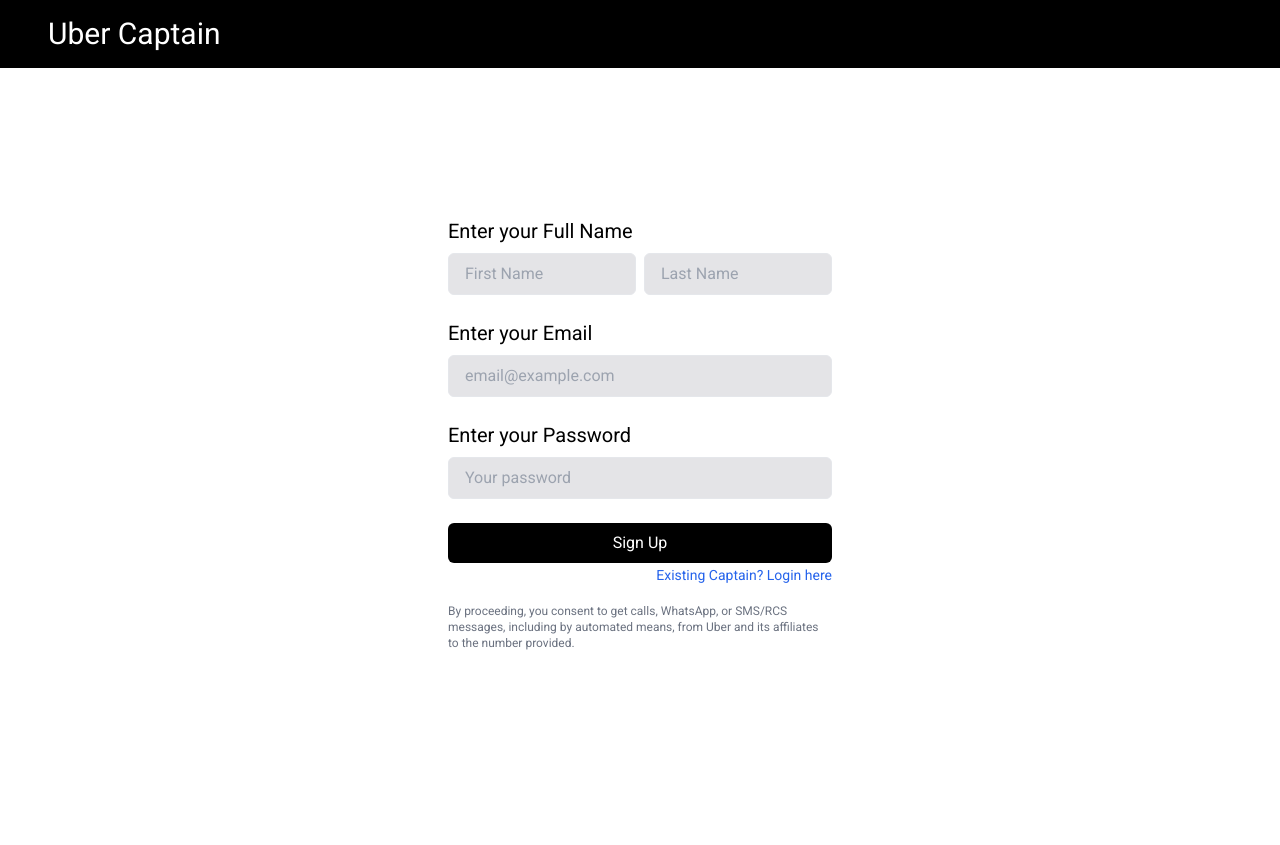
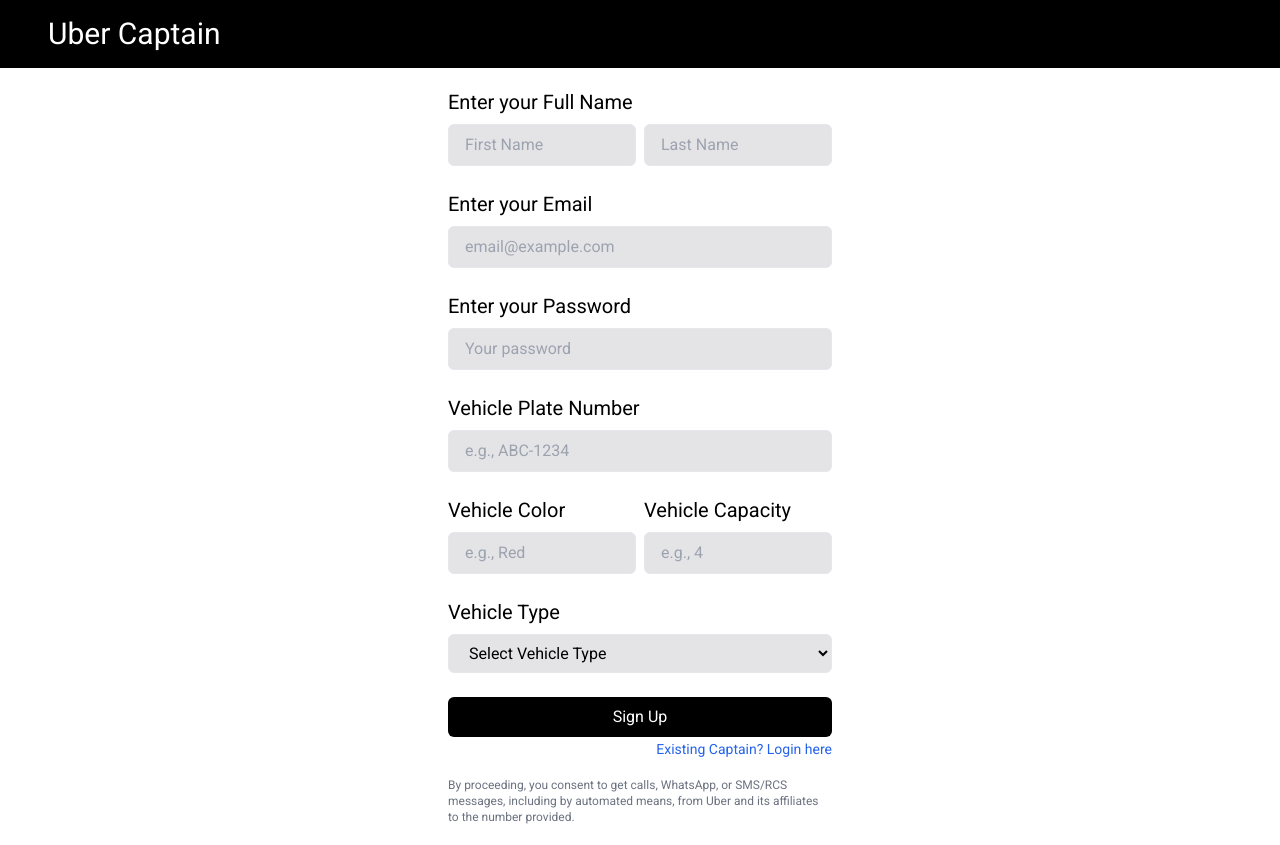
Before and after one commit to aadarshraj02/uber-clone, a React (Vite) app in the folder client/: page /captain-signup in a window 1280 px wide. Before the commit the page ends 800 px from the top, so only its background shows below. Built offline with nearby package versions, Linux system fonts and the light colour scheme.

Commit message:
updated layout for captain signup

```diff
--- a/client/src/pages/CaptainSignup.tsx
+++ b/client/src/pages/CaptainSignup.tsx
@@ -6,8 +6,10 @@
   const [password, setPassword] = useState("");
   const [firstName, setFirstName] = useState("");
   const [lastName, setLastName] = useState("");
-  const [captainData, setCaptainData] = useState({});
-  const [focusedField, setFocusedField] = useState("");
+  const [vehicleColor, setVehicleColor] = useState("");
+  const [vehiclePlate, setVehiclePlate] = useState("");
+  const [vehicleCapacity, setVehicleCapacity] = useState("");
+  const [vehicleType, setVehicleType] = useState("");
 
   const submitHandler = (e: React.FormEvent) => {
     e.preventDefault();
@@ -18,23 +20,32 @@
       },
       email: email,
       password: password,
+      vehicle: {
+        color: vehicleColor,
+        plate: vehiclePlate,
+        capacity: vehicleCapacity,
+        vehicleType: vehicleType,
+      },
     };
-    setCaptainData(newUser);
-    console.log(captainData);
+    console.log(newUser);
     setFirstName("");
     setLastName("");
     setEmail("");
     setPassword("");
+    setVehicleColor("");
+    setVehiclePlate("");
+    setVehicleCapacity("");
+    setVehicleType("");
   };
 
   return (
-    <div className="h-screen flex flex-col">
+    <div className="min-h-screen flex flex-col">
       <div className="bg-black text-white px-8 py-4 text-center sm:text-left">
         <Link to="/" className="px-4 text-3xl">
           Uber Captain
         </Link>
       </div>
-      <div className="flex flex-grow sm:items-center mt-5 sm:mt-0 justify-center">
+      <div className="flex flex-grow sm:items-center my-5 justify-center">
         <div className="w-full max-w-md">
           <form className="rounded-md px-8 space-y-6" onSubmit={submitHandler}>
             <div>
@@ -48,11 +59,7 @@
                   value={firstName}
                   required
                   placeholder="First Name"
-                  className={`w-full px-4 py-2 rounded-md border transition-colors duration-300 focus:outline-none ${
-                    focusedField === "firstName" ? "bg-white" : "bg-zinc-200"
-                  }`}
-                  onFocus={() => setFocusedField("firstName")}
-                  onBlur={() => setFocusedField("")}
+                  className="w-full px-4 py-2 rounded-md border bg-zinc-200 focus:bg-white"
                   onChange={(e) => setFirstName(e.target.value)}
                 />
                 <input
@@ -61,11 +68,7 @@
                   value={lastName}
                   required
                   placeholder="Last Name"
-                  className={`w-full px-4 py-2 rounded-md border transition-colors duration-300 focus:outline-none ${
-                    focusedField === "lastName" ? "bg-white" : "bg-zinc-200"
-                  }`}
-                  onFocus={() => setFocusedField("lastName")}
-                  onBlur={() => setFocusedField("")}
+                  className="w-full px-4 py-2 rounded-md border bg-zinc-200 focus:bg-white"
                   onChange={(e) => setLastName(e.target.value)}
                 />
               </div>
@@ -80,11 +83,7 @@
                 value={email}
                 required
                 placeholder="email@example.com"
-                className={`w-full px-4 py-2 rounded-md border transition-colors duration-300 focus:outline-none ${
-                  focusedField === "email" ? "bg-white" : "bg-zinc-200"
-                }`}
-                onFocus={() => setFocusedField("email")}
-                onBlur={() => setFocusedField("")}
+                className="w-full px-4 py-2 rounded-md border bg-zinc-200 focus:bg-white"
                 onChange={(e) => setEmail(e.target.value)}
               />
             </div>
@@ -98,13 +97,73 @@
                 value={password}
                 required
                 placeholder="Your password"
-                className={`w-full px-4 py-2 rounded-md border transition-colors duration-300 focus:outline-none ${
-                  focusedField === "password" ? "bg-white" : "bg-zinc-200"
-                }`}
-                onFocus={() => setFocusedField("password")}
-                onBlur={() => setFocusedField("")}
+                className="w-full px-4 py-2 rounded-md border bg-zinc-200 focus:bg-white"
                 onChange={(e) => setPassword(e.target.value)}
               />
+            </div>
+            <div>
+              <label htmlFor="vehiclePlate" className="block text-xl mb-2">
+                Vehicle Plate Number
+              </label>
+              <input
+                id="vehiclePlate"
+                type="text"
+                value={vehiclePlate}
+                required
+                placeholder="e.g., ABC-1234"
+                className="w-full px-4 py-2 rounded-md border bg-zinc-200 focus:bg-white"
+                onChange={(e) => setVehiclePlate(e.target.value)}
+              />
+            </div>
+            <div className="flex flex-col sm:flex-row gap-2">
+              <div className="flex-1">
+                <label htmlFor="vehicleColor" className="block text-xl mb-2">
+                  Vehicle Color
+                </label>
+                <input
+                  id="vehicleColor"
+                  type="text"
+                  value={vehicleColor}
+                  required
+                  placeholder="e.g., Red"
+                  className="w-full px-4 py-2 rounded-md border bg-zinc-200 focus:bg-white"
+                  onChange={(e) => setVehicleColor(e.target.value)}
+                />
+              </div>
+              <div className="flex-1">
+                <label htmlFor="vehicleCapacity" className="block text-xl mb-2">
+                  Vehicle Capacity
+                </label>
+                <input
+                  id="vehicleCapacity"
+                  type="number"
+                  value={vehicleCapacity}
+                  required
+                  min={1}
+                  placeholder="e.g., 4"
+                  className="w-full px-4 py-2 rounded-md border bg-zinc-200 focus:bg-white appearance-none"
+                  onChange={(e) => setVehicleCapacity(e.target.value)}
+                />
+              </div>
+            </div>
+            <div>
+              <label htmlFor="vehicleType" className="block text-xl mb-2">
+                Vehicle Type
+              </label>
+              <select
+                id="vehicleType"
+                value={vehicleType}
+                required
+                className="w-full px-4 py-2 rounded-md border bg-zinc-200 focus:bg-white"
+                onChange={(e) => setVehicleType(e.target.value)}
+              >
+                <option value="" disabled>
+                  Select Vehicle Type
+                </option>
+                <option value="Car">🚗 Car</option>
+                <option value="Bike">🏍️ Bike</option>
+                <option value="Auto">🛺 Auto</option>
+              </select>
             </div>
             <button className="w-full bg-black text-white py-2 rounded-md hover:bg-gray-800 transition-colors">
               Sign Up
@@ -119,7 +178,7 @@
                 Existing Captain? Login here
               </Link>
             </div>
-            <p className="text-xs text-gray-500 mt-4">
+            <p className="text-xs text-gray-500 my-16">
               By proceeding, you consent to get calls, WhatsApp, or SMS/RCS
               messages, including by automated means, from Uber and its
               affiliates to the number provided.
```
